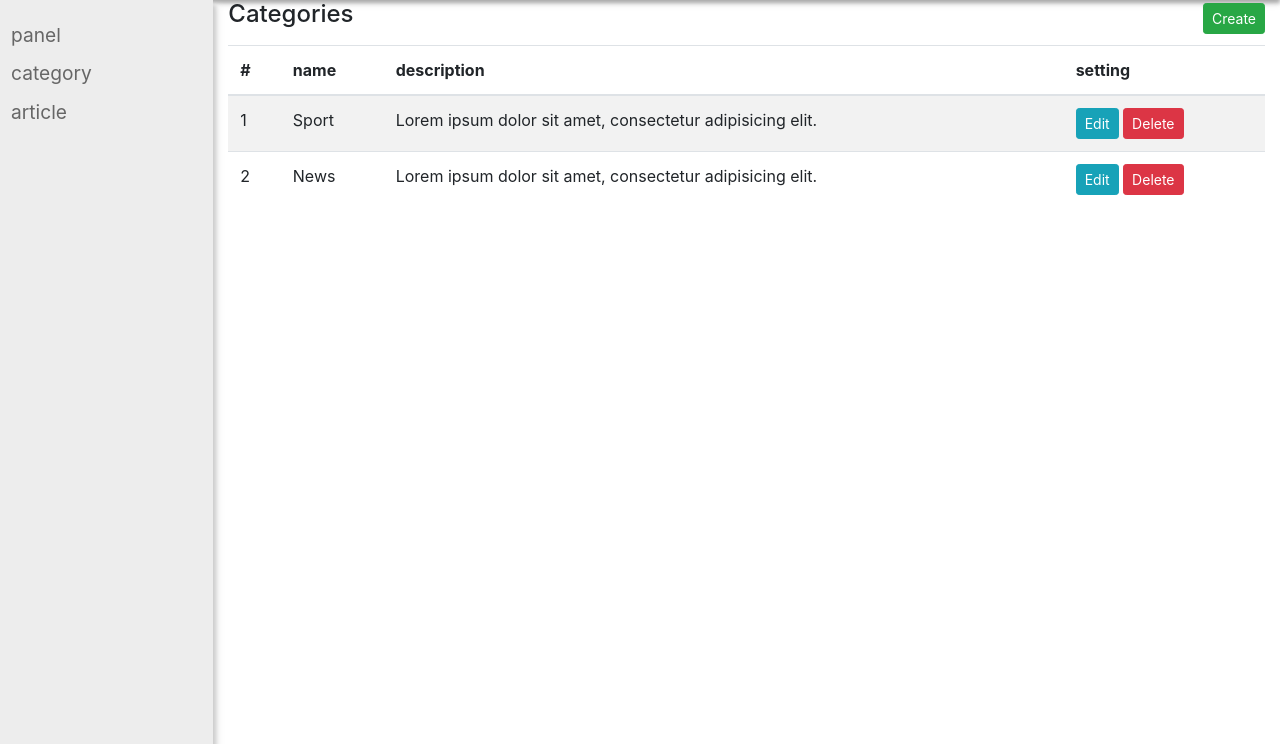
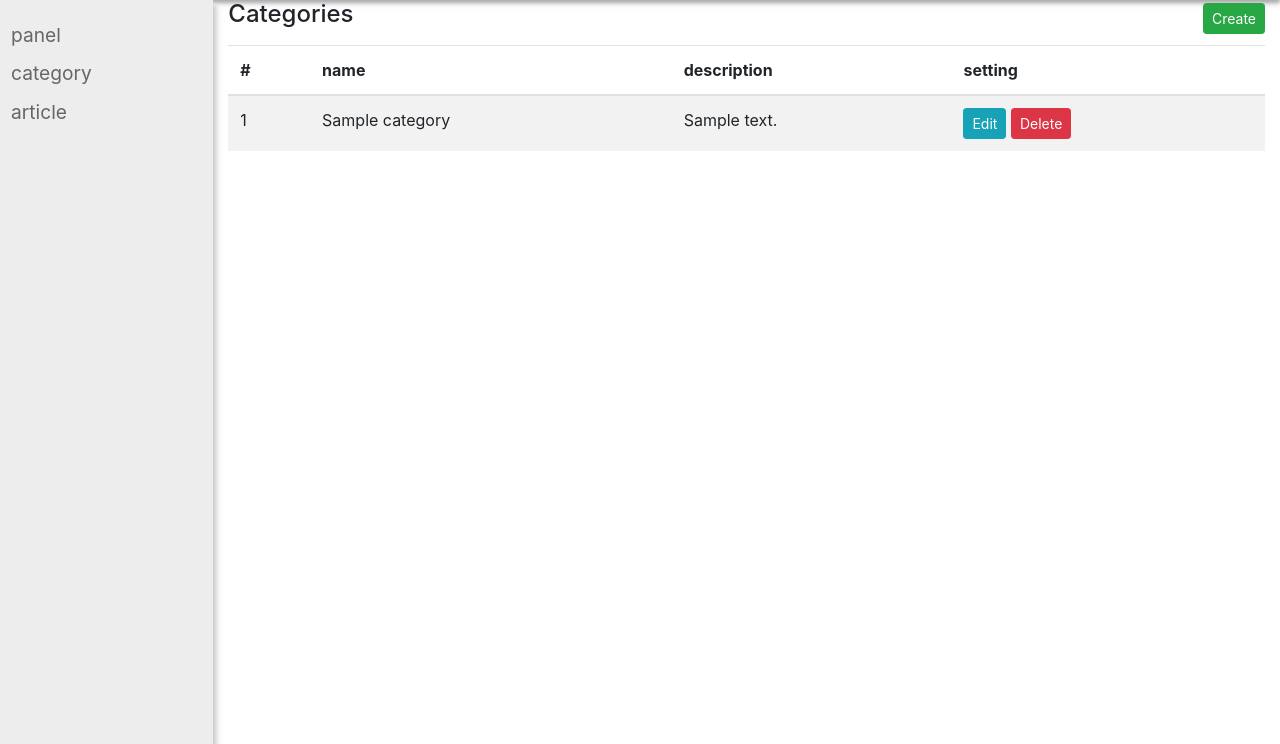
Before and after one commit to MahdiSanaeifar/Tiny-PHP-MVC, a PHP site: page /mvc/category in a window 1280 px wide. Shown: the part 56-800 px from the top of the page. Run offline with PHP 8.4, Linux system fonts and the light colour scheme; tables that the repository leaves empty hold one stand-in row (values such as "Sample post").

Commit message:
change html dynamic code to php and edit some sql to have better performance

```diff
--- a/application/controllers/Category.php
+++ b/application/controllers/Category.php
@@ -4,13 +4,15 @@ namespace Application\Controllers;
 
 use Application\Model\Category as CategoryModel;
 
+
+
 class Category extends Controller
 {
     public function index()
     {
         $category = new CategoryModel();
-        $category->all();
-        return $this->view('panel.category.index', compact('category'));
+        $categories = $category->all();
+        return $this->view('panel.category.index', compact('categories'));
     }
 
     public function create()
--- a/application/model/Category.php
+++ b/application/model/Category.php
@@ -29,15 +29,15 @@ class Category extends Model
 
     public function insert($values)
     {
-        $query = "INSERT INTO `categories` ( `name`, `description`, `created_at`) VALUES ( ?, ?, now() );";
+        $query = "INSERT INTO `categories` ( `name`, `description`, created_at) VALUES ( ?, ?, now() );";
         $this->execute($query, array_values($values));
         $this->closeConnection();
     }
 
     public function update($id, $values)
     {
-        $query = "UPDATE `categories` SET `name` = ?, `description` = ?,  `updated_at`= now()  WHERE `id` = ? ;";
-        $this->execute($query, array_merge(array_values($values), [$id]));
+        $query = "UPDATE `categories` SET `name` = ?, `description` = ?,  `updated_at`= now()  WHERE `id` = ? ;" ;
+        $this->execute($query, array_merge( array_values($values), [$id]));
         $this->closeConnection();
     }
 
--- a/application/view/panel/category/index.php
+++ b/application/view/panel/category/index.php
@@ -2,7 +2,7 @@
 
 <section class="mb-2 d-flex justify-content-between align-items-center">
     <h2 class="h4">Categories</h2>
-    <a href="create.html" class="btn btn-sm btn-success">Create</a>
+    <a href="<?= $this->url('category/create') ?>" class="btn btn-sm btn-success">Create</a>
 </section>
 
 <section class="table-responsive">
@@ -16,24 +16,17 @@
         </tr>
         </thead>
         <tbody>
-        <tr>
-            <td>1</td>
-            <td>Sport</td>
-            <td>Lorem ipsum dolor sit amet, consectetur adipisicing elit.</td>
-            <td>
-                <a href="edit.html" class="btn btn-info btn-sm">Edit</a>
-                <a href="#" class="btn btn-danger btn-sm">Delete</a>
-            </td>
-        </tr>
-        <tr>
-            <td>2</td>
-            <td>News</td>
-            <td>Lorem ipsum dolor sit amet, consectetur adipisicing elit.</td>
-            <td>
-                <a href="edit.html" class="btn btn-info btn-sm">Edit</a>
-                <a href="#" class="btn btn-danger btn-sm">Delete</a>
-            </td>
-        </tr>
+        <?php foreach ($categories as $category) { ?>
+            <tr>
+                <td><?= $category['id'] ?></td>
+                <td><?= $category['name'] ?></td>
+                <td><?= $category['description'] ?></td>
+                <td>
+                    <a href="<?= $this->url('category/edit/' . $category['id']) ?>" class="btn btn-info btn-sm">Edit</a>
+                    <a href="<?= $this->url('category/destroy/' . $category['id']) ?>" class="btn btn-danger btn-sm">Delete</a>
+                </td>
+            </tr>
+        <?php } ?>
         </tbody>
     </table>
 </section>
--- a/application/view/panel/layouts/header.php
+++ b/application/view/panel/layouts/header.php
@@ -4,14 +4,15 @@
     <meta charset="UTF-8">
     <meta name="viewport" content="width=device-width, initial-scale=1">
     <title>mvc panel</title>
-    <link rel="stylesheet" href="<?=$this->asset('css/bootstrap.min.css')?>" media="all" type="text/css">
-    <link rel="stylesheet" href="<?=$this->asset('css/style.css')?>" media="all" type="text/css">
+    <link rel="stylesheet" href="<?= $this->asset('css/bootstrap.min.css') ?>" media="all" type="text/css">
+    <link rel="stylesheet" href="<?= $this->asset('css/style.css') ?>" media="all" type="text/css">
 </head>
 <body>
 <section id="app">
     <nav class="navbar navbar-expand-lg navbar-dark  bg-red">
-        <a class="navbar-brand" href="index.html">MVC tutorial panel</a>
-        <button class="navbar-toggler" type="button" data-toggle="collapse" data-target="#navbarSupportedContent" aria-controls="navbarSupportedContent" aria-expanded="false" aria-label="Toggle navigation">
+        <a class="navbar-brand" href="<?= $this->url('home') ?>">MVC tutorial panel</a>
+        <button class="navbar-toggler" type="button" data-toggle="collapse" data-target="#navbarSupportedContent"
+                aria-controls="navbarSupportedContent" aria-expanded="false" aria-label="Toggle navigation">
             <span class="navbar-toggler-icon"></span>
         </button>
     </nav>
@@ -20,14 +21,15 @@
         <section class="row">
             <section class="col-md-2 p-0">
                 <section class="sidebar">
+                    <?php global $base_url ?>
                     <section class="sidebar-link">
-                        <a href="index.html">panel</a>
+                        <a href="<?= $base_url ?>panel">panel</a>
                     </section>
                     <section class="sidebar-link">
-                        <a href="category/index.html">category</a>
+                        <a href="<?= $base_url ?>category">category</a>
                     </section>
                     <section class="sidebar-link">
-                        <a href="article/index.html">article</a>
+                        <a href="<?= $base_url ?>article">article</a>
                     </section>
 
                 </section>
```
Also changed, not shown: application/view/panel/article/create.php (+9 -6 lines), application/view/panel/article/edit.php (+10 -6 lines), application/view/panel/category/create.php (+5 -3 lines), application/view/panel/category/edit.php (+5 -3 lines).
